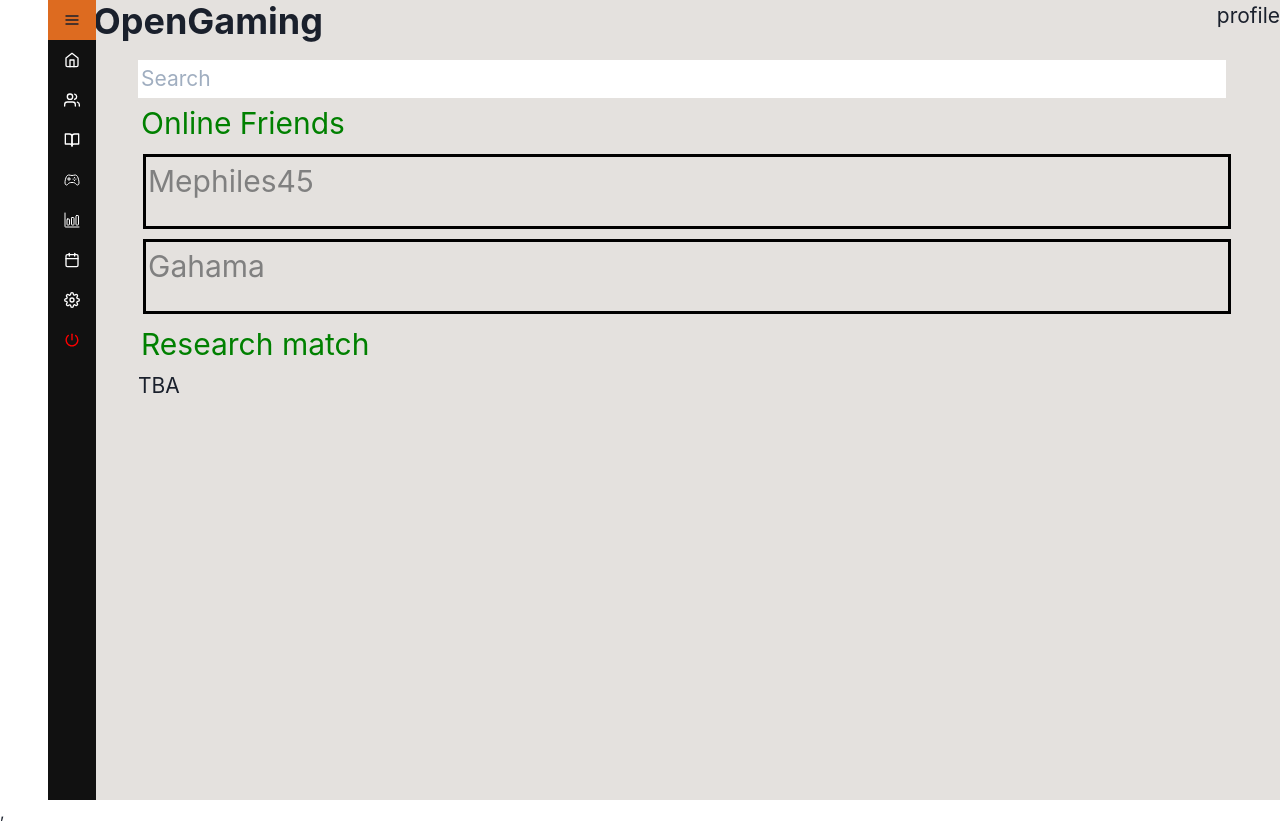
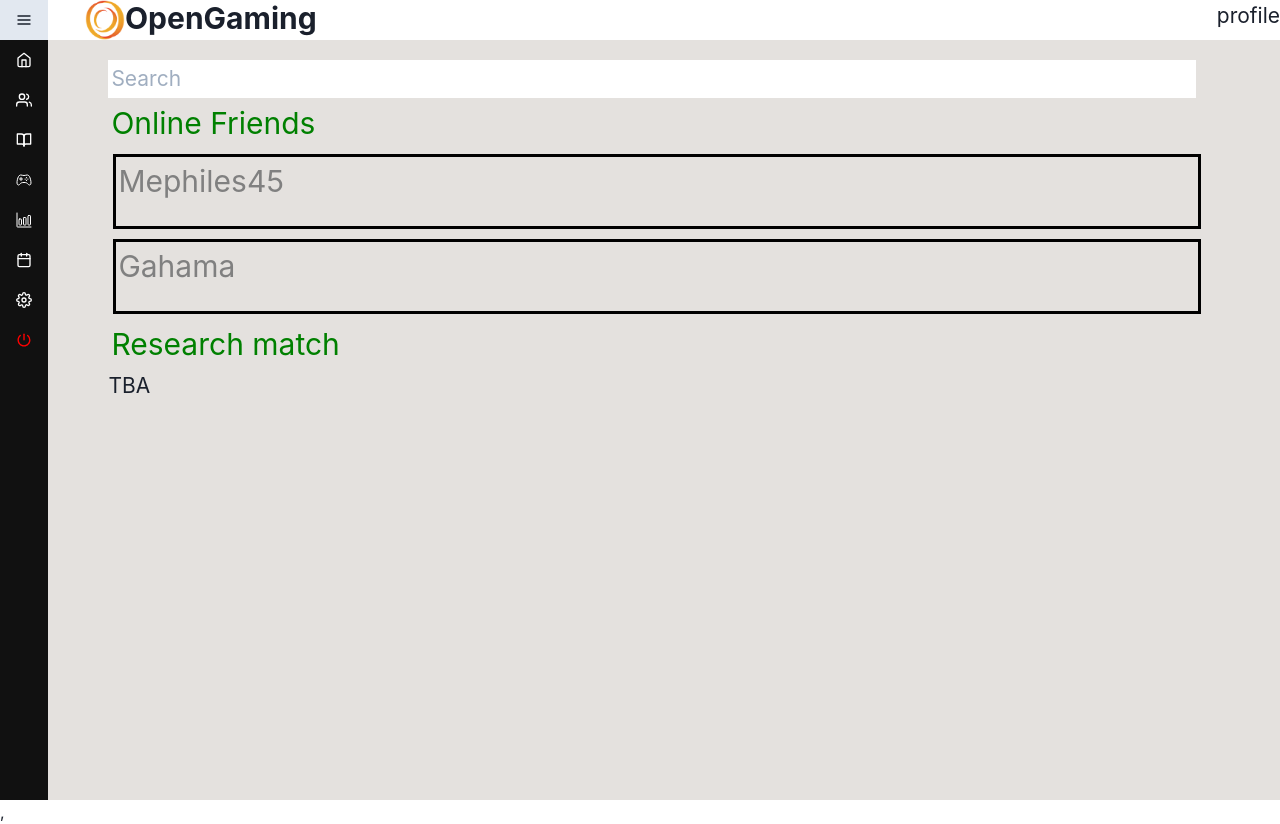
Before and after one commit to Romeo-gennari/Open-gaming-browser, a React (Create React App) app in the folder tfm-frontend/: page /Home in a window 1280 px wide. Built offline with nearby package versions, Linux system fonts and the light colour scheme.

Commit message:
Css tweaks and fixes

```diff
--- a/tfm-frontend/src/App.css
+++ b/tfm-frontend/src/App.css
@@ -10,13 +10,12 @@
   background-color: #e4e1de;
   min-height: 100vh;
   font-size: calc(5px + 2vmin);
-  margin-left:48px;
   text-align: left;
 }
 
 .paBody {
   margin-left: 70px;
-  padding-left: 20px;
+  padding-left: 3%;
   padding-top: 20px;
 }
 
--- a/tfm-frontend/src/postauth/Header.js
+++ b/tfm-frontend/src/postauth/Header.js
@@ -3,28 +3,11 @@ import { Link, Heading, Flex, Box, Image, Spacer } from "@chakra-ui/react";
 import OpenGaming from '../images/open_gaming_logo.png'
 
 
-/*
-const Head = styled.div`
-height:5vh;
-background-color: #FFFFFF;
-padding-left: 80px;
-`
-
-function Headband(){
-
-    return(
-        <Head>
-            <h1>OPEN GAMING</h1>
-        </Head>
-    );
-}
-*/
-
 function Headband(){
     return(
-        <Flex alignItems='row' h='40px'>
-            <Image bg='#e4e1de' boxSize='40px' src={OpenGaming} alt='logo' ml ='5px'/>
-            <Heading>OpenGaming</Heading>
+        <Flex alignItems='row' h='40px' paddingLeft={20} bgColor='#ffffff'>
+            <Image bg='#ffffff' boxSize='40px' src={OpenGaming} alt='logo' ml ='5px'/>
+            <Heading fontSize={30}>OpenGaming</Heading>
             <Spacer/>
             <Box>profile</Box>
         </Flex>
--- a/tfm-frontend/src/postauth/calendar.js
+++ b/tfm-frontend/src/postauth/calendar.js
@@ -59,11 +59,11 @@ function DisplayDateButtons(){
 
 function Calendar(){
     return(
-        <div className='Sidebar'>
+        <div className='pApp'>
             <Sidebar />
-            <div className="pApp">
+            <Headband />
+            <div className="paBody">
                 <div>
-                    <Headband />
                     <h1>Calendar</h1>
                 </div>
             </div>
--- a/tfm-frontend/src/postauth/mmClient.js
+++ b/tfm-frontend/src/postauth/mmClient.js
@@ -39,8 +39,8 @@ function ResearchMatches(gameid){
 }
 
 function MmGamesList(research) {
-    const [active, setActive] = useState(subpages[0]);
-    var results = ResearchMatches(game.id)
+    //const [active, setActive] = useState(subpages[0]);
+    //var results = ResearchMatches(game.id)
 
     const refinedData = gamedata.filter((el) => { return el.text.toLowerCase().includes(research.input) })
     var results = tester();
@@ -54,7 +54,7 @@ function MmGamesList(research) {
         return(
             <div>
                 <ul>
-                    {refinedData.map((game)=>(<li key={game.id} ><button onClick={() => {setter(game.id,game.text);results=ResearchMatches(game.id);}}>{game.text}</button></li>))}
+                    {refinedData.map((game)=>(<li key={game.id} ><button onClick={() => {/*setter(game.id,game.text);*/results=ResearchMatches(game.id);}}>{game.text}</button></li>))}
                 </ul>
                 <div>
                     {results}
--- a/tfm-frontend/src/postauth/settings.js
+++ b/tfm-frontend/src/postauth/settings.js
@@ -5,11 +5,11 @@ import pp from '../images/open_gaming_logo.png'
 
 function Settings(){
     return(
-        <div className='Sidebar'>
+        <div className='pApp'>
             <Sidebar />
-            <div className="pApp">
+            <Headband />
+            <div className="paBody">
                 <Flex flexDir='column'>
-                    <Headband />
                     <Flex flexDir='row' mt='3%'>
                         <Flex flexDir='column' ml='3%'>
                             <Heading>User Details</Heading>
--- a/tfm-frontend/src/postauth/stats.js
+++ b/tfm-frontend/src/postauth/stats.js
@@ -6,7 +6,7 @@ function Stats(){
         <div className="pApp">
             <Sidebar />
             <Headband />
-            <div className="pABody">
+            <div className="paBody">
                 <h1>Stats</h1>
             </div>
         </div>
```
